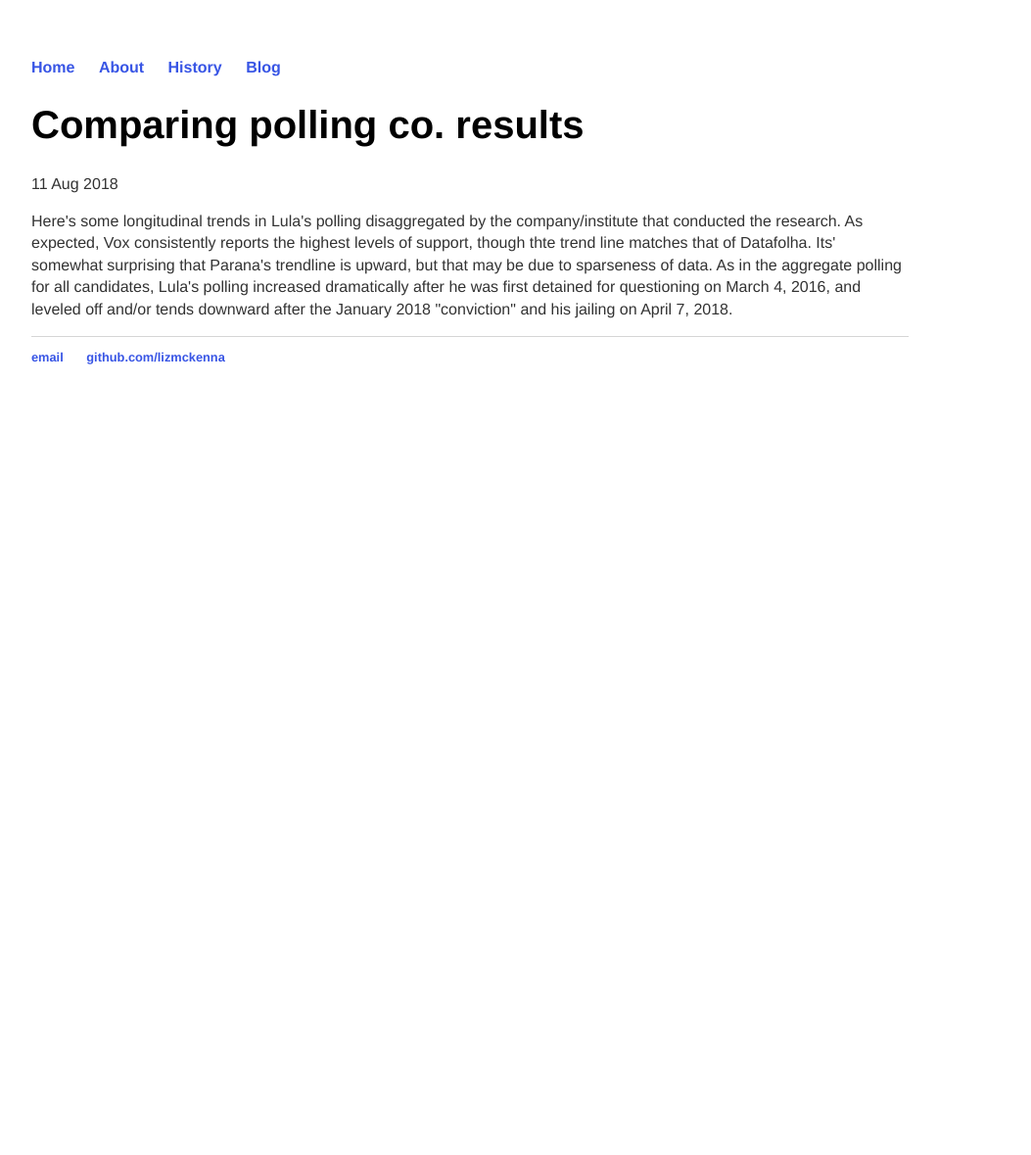
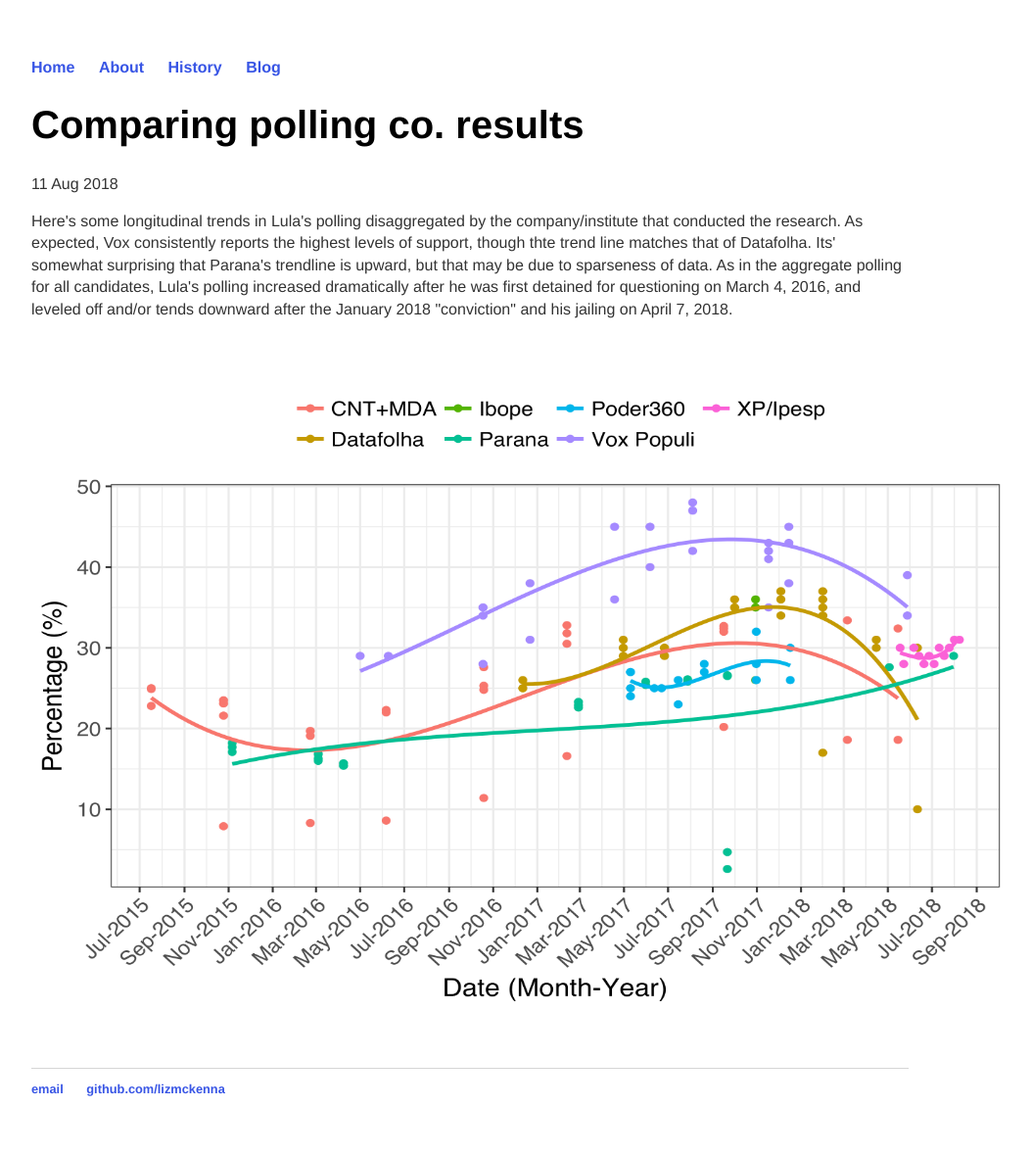
Before and after one commit to lizmckenna/elizabethmckenna.org, a Jekyll site: the page built from _posts/2018-08-11-polling-biases.md, in a window 1280 px wide. Shown: the whole page at 98% size, without its empty margins (160-1213 px from the left). Built offline with Jekyll 4.4.1, drawn with Linux system fonts in a browser that asks for light colours; before the commit the page ends 900 px from its top, so only the background shows below that.

Commit message:
Update 2018-08-11-polling-biases.md

```diff
--- a/_posts/2018-08-11-polling-biases.md
+++ b/_posts/2018-08-11-polling-biases.md
@@ -4,3 +4,8 @@ title: "Comparing polling co. results"
 date: 2018-08-11
 ---
 <p> Here's some longitudinal trends in Lula's polling disaggregated by the company/institute that conducted the research. As expected, Vox consistently reports the highest levels of support, though thte trend line matches that of Datafolha. Its' somewhat surprising that Parana's trendline is upward, but that may be due to sparseness of data. As in the aggregate polling for all candidates, Lula's polling increased dramatically after he was first detained for questioning on March 4, 2016, and leveled off and/or tends downward after the January 2018 "conviction" and his jailing on April 7, 2018. </p>
+<br>
+ <center>
+<img src="/images/poll-co-comparisons.png" alt="HTML5 Icon" style="width:1000px;height:650px;">
+	</center>
+<br>
```
